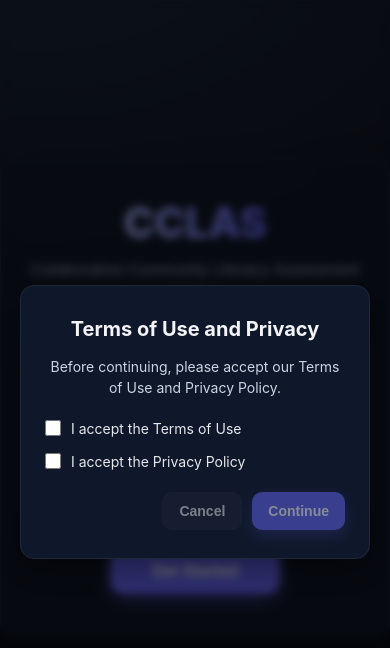
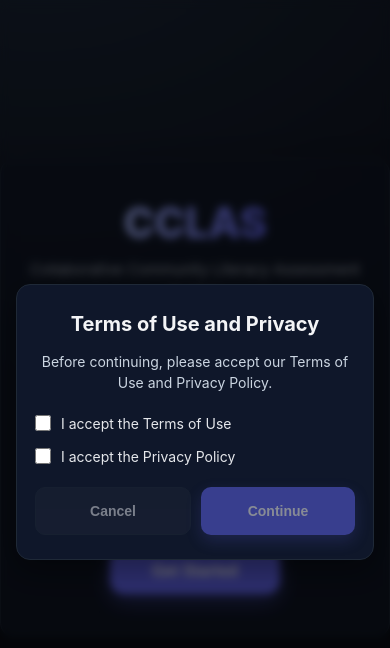
Before and after one commit to Haen-hap/CollaborativeCLAS, a React app in the folder frontend/: page / in a window 390 px wide. Both pictures are taken after a click on the button "Get Started". Shown: the top 648 px of the page. Built offline with nearby package versions, Linux system fonts and the light colour scheme; the HTML template or start-up script is replaced by a standard one.

Commit message:
SCRUM-21: improve consent modal layout on small screens

```diff
--- a/frontend/src/App.css
+++ b/frontend/src/App.css
@@ -984,3 +984,36 @@ body {
     flex: auto;
   }
 }
+
+/* SCRUM-21: Keep consent accessible on small screens */
+
+.modal-overlay {
+  overflow-y: auto;
+}
+
+.modal-content {
+  max-height: calc(100vh - 40px);
+  max-height: calc(100dvh - 40px);
+  overflow-y: auto;
+}
+
+@media (max-width: 640px) {
+  .modal-overlay {
+    padding: 16px;
+  }
+
+  .modal-content {
+    max-height: calc(100vh - 32px);
+    max-height: calc(100dvh - 32px);
+    padding: 24px 18px;
+  }
+
+  .modal-actions {
+    flex-wrap: wrap;
+  }
+
+  .modal-button {
+    flex: 1;
+    min-height: 48px;
+  }
+}
```
